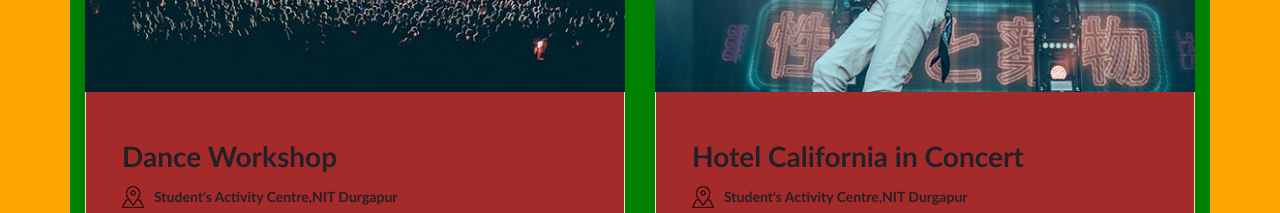
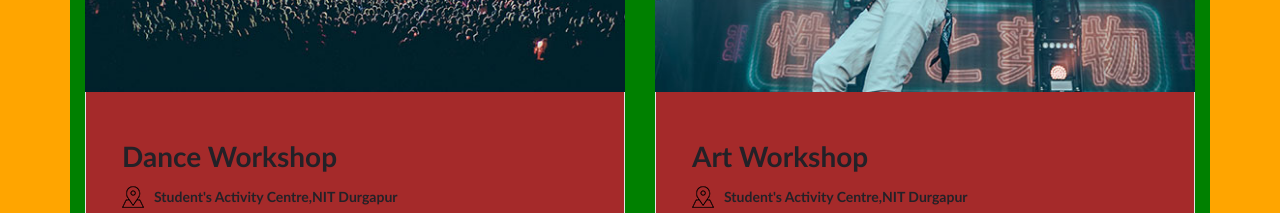
Before and after one commit to aagrawal22/aagrawal22.github.io-virasat, a plain HTML site: page countdown/main/index.html in a window 1280 px wide. Shown: the part 4720-4933 px from the top of the page. Drawn offline with Linux system fonts and the light colour scheme.

Commit message:
edited workshop name

```diff
--- a/countdown/main/index.html
+++ b/countdown/main/index.html
@@ -336,7 +336,7 @@
             <div class="event-content-wrap" style="background:brown;">
                 <header class="entry-header flex justify-content-between">
                     <div>
-                        <h2 class="entry-title"><a href="#">Hotel California in Concert</a></h2>
+                        <h2 class="entry-title"><a href="#">Art Workshop</a></h2>
 
                         <div class="event-location"><a href="#">Student's Activity Centre,NIT Durgapur</a></div>
 
```
